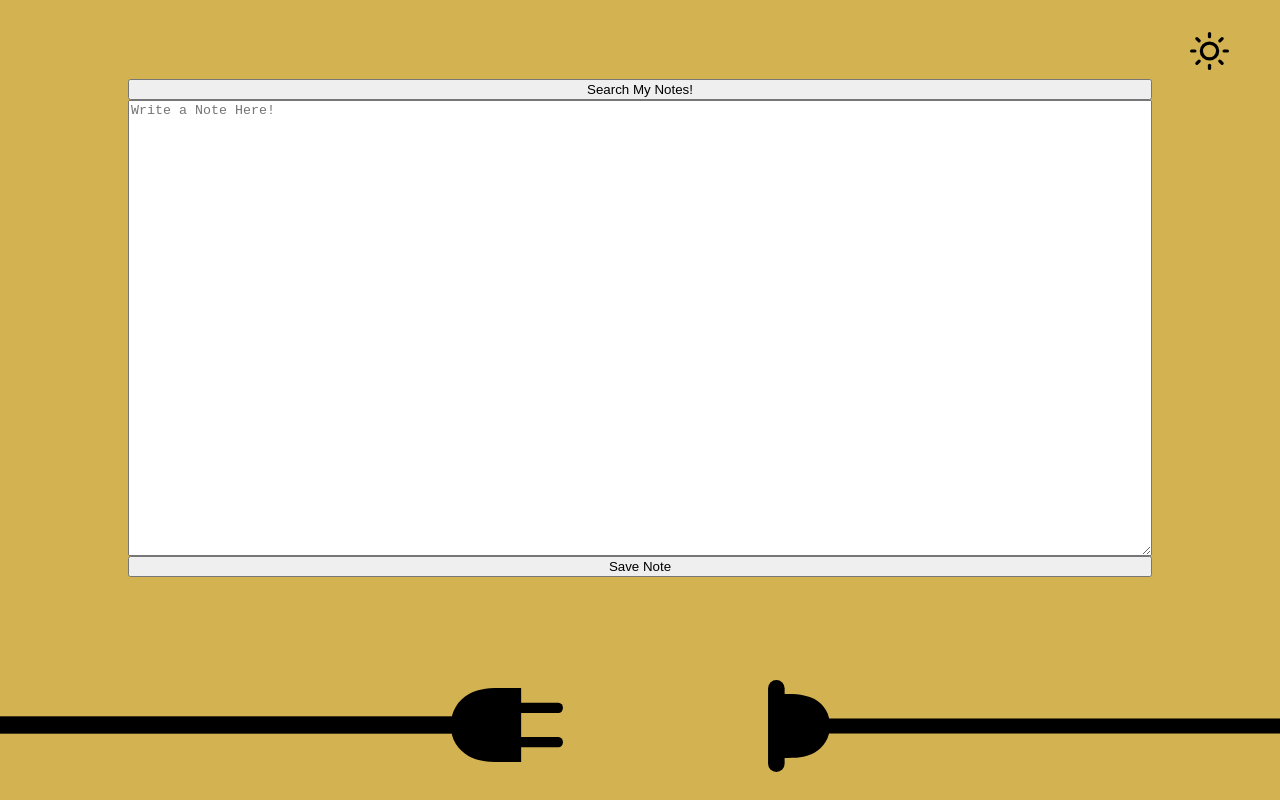
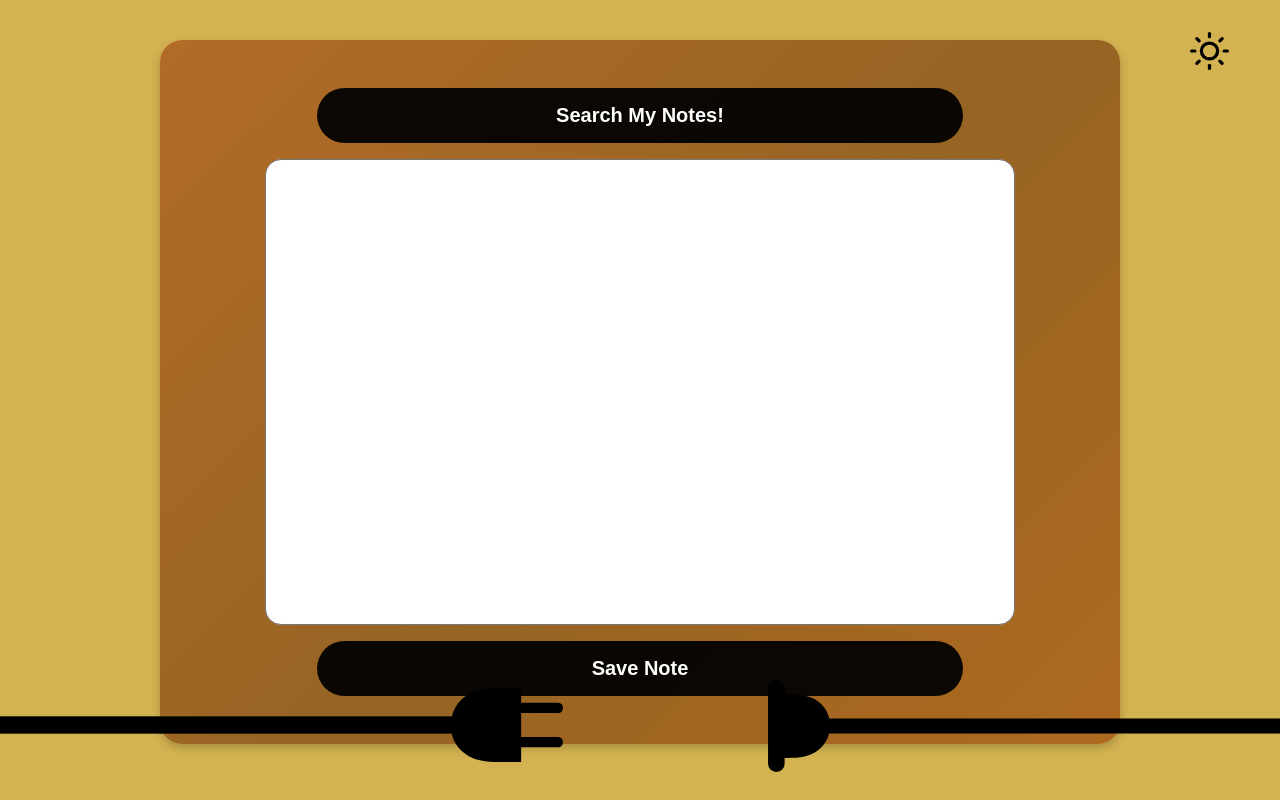
Before and after one commit to yuvasria924/roughGPT, a SvelteKit app in the folder rough-app/: page /new in a window 1280 px wide. Built offline with nearby package versions, Linux system fonts and the light colour scheme.

Commit message:
edited +page.svelte design

```diff
--- a/rough-app/src/routes/new/+page.svelte
+++ b/rough-app/src/routes/new/+page.svelte
@@ -1,25 +1,125 @@
 <script>
+	function resizeTextarea(event) {
+   const textarea = event.target;
+   textarea.style.height = "auto";  // Reset height
+   textarea.style.height = textarea.scrollHeight + "px";  // Adjust height based on content
+ }
  </script>
 
-<div class="container">
+ <main class="container">
  <button class="search-btn"> Search My Notes! </button>
-	<textarea cols="30" rows="30" placeholder="Write a Note Here!"></textarea>
+ <textarea cols="30" rows="30" placeholder="Write a Note Here!" on:input={resizeTextarea}>  </textarea>
  <button class="save-btn">Save Note</button>
-</div>
+ </main>
 
  <style>
-	:global(body) {
+:global(body){
 	display: flex;
 	justify-content: center;
 	align-items: center;
-		height: 80vh;
 }
 
+
+@keyframes gradientAnimation {
+   0% {
+	 background-position: 0% 50%;
+   }
+   50% {
+	 background-position: 100% 50%;
+   }
+   100% {
+	 background-position: 0% 50%;
+   }
+ }
+ :global(body.dark-mode) .container {
+	background: linear-gradient(135deg, #4fcafa, #8cc5fa, #2883d8, #adf8fc);
+   animation: gradientAnimation 4s ease infinite;
+   background-size: 300% 300%;
+ }
+
+
+
    .container {
-    width: 80vw;
    display: flex;
    flex-direction: column;
-    z-index: 100;
+   align-items: center;
+   padding: 2rem;
+   margin-top: 2rem;
+   width: 70vw;
+   max-width: 80vw;
+   height: 80vh;
+   margin-left: auto;
+   margin-right: auto;
+   background: linear-gradient(135deg, #cc7229, #966424, #ca6f19, #995e27);
+   background-size: 300% 300%;
+   animation: gradientAnimation 4s ease infinite;
+   border-radius: 1.4rem;
+   box-shadow: 0px 4px 10px rgba(0, 0, 0, 0.2);
  }
 
+ .search-btn, .save-btn {
+   margin: 1rem 0;
+   padding: 1rem;
+   border-radius: 3rem;
+   border: none;
+   font-size: 20px;
+   font-weight: bold;
+   cursor: pointer;
+   transition: all 0.3s ease-in-out;
+   width:72%;
+ }
+
+ .search-btn {
+   background: #000000ee;
+   color: white;
+ }
+
+ .save-btn {
+   background: #000000ee;
+   color: white;
+ }
+
+ .search-btn:hover {
+   background: #ffffff;
+   transform: scale(1.05);
+   color:black;
+ }
+
+ .save-btn:hover {
+   background: #fafafa;
+   color: black;
+   transform: scale(1.05);
+ }
+
+ textarea {
+   width: 100%;
+   max-width: 80%;
+   min-height: 60%;
+   border-radius: 1rem;
+   padding: 1rem;
+   font-size: 16px;
+   transition: border 0.1s ease-in-out;
+   resize: none;
+   overflow-y: hidden; /* Hides scrollbar while auto-expanding */
+ }
+
+ textarea:focus {
+   border: 3px solid #1b1b1b;
+   outline: none;
+ }
+
+ @media (max-width: 600px) {
+   .container {
+	 padding: 1.5rem;
+   }
+
+   .search-btn, .save-btn {
+	 font-size: 18px;
+	 padding: 0.8rem;
+   }
+
+   textarea {
+	 font-size: 14px;
+   }
+ }
 </style>
```
Also changed, not shown: rough-app/src/routes/+layout.svelte (line endings or trailing spaces). Lines whose indentation alone changed are shown as unchanged.
